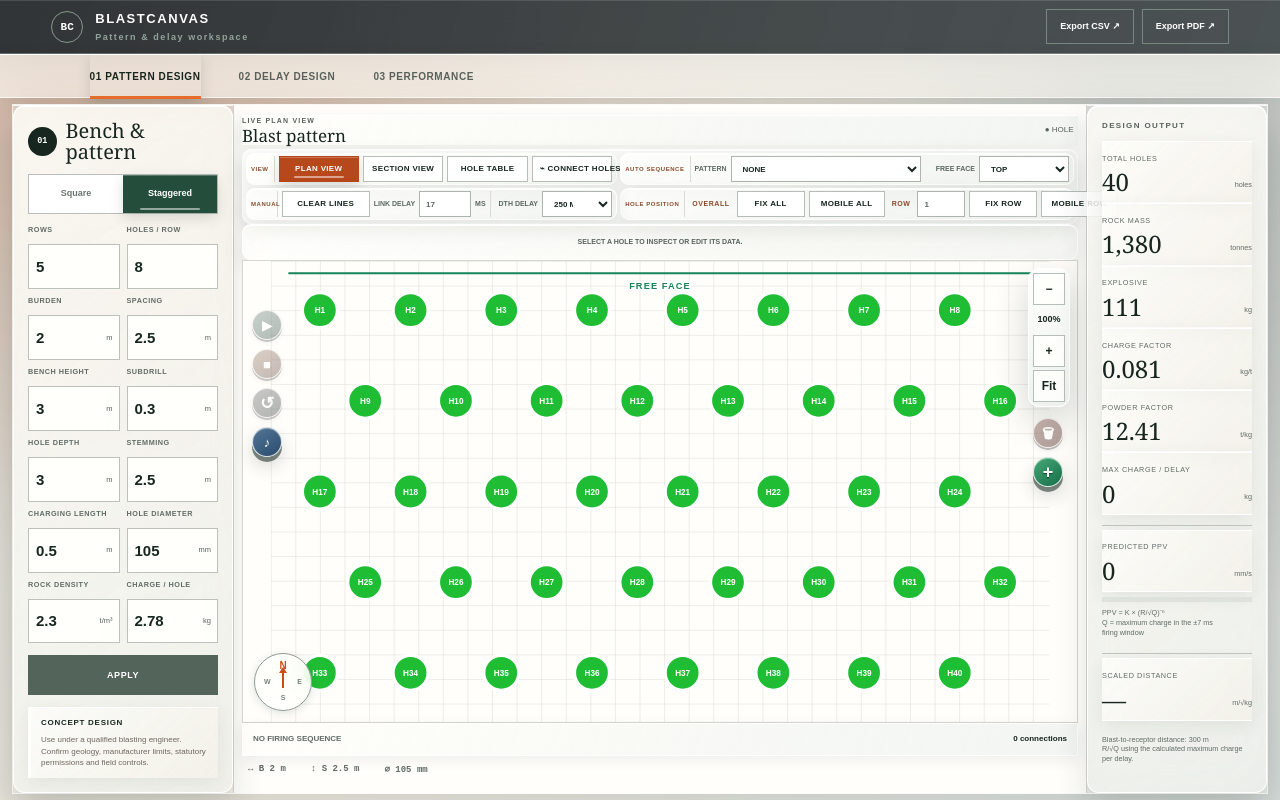
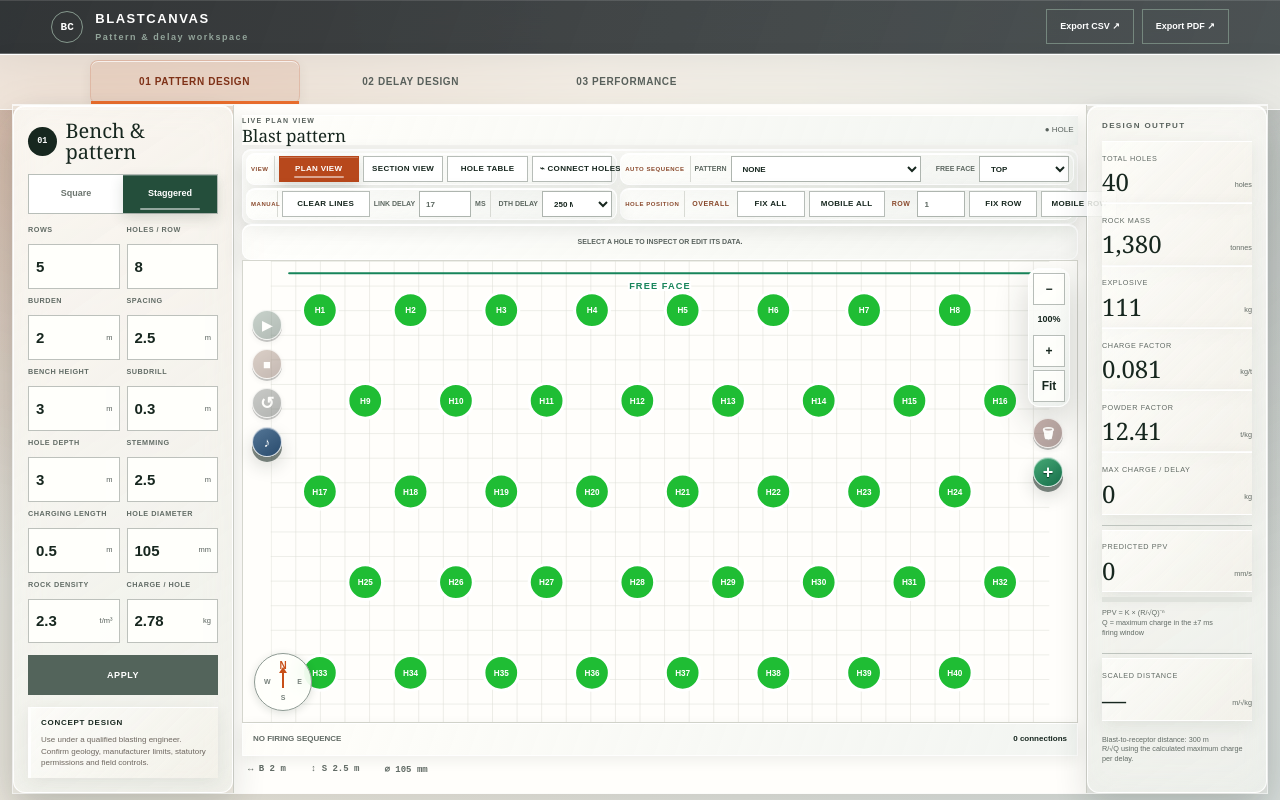
Before and after one commit to srj17-max/Blast-Designing, a Next.js app: page / in a window 1280 px wide. Built offline with nearby package versions, Linux system fonts and the light colour scheme.

Commit message:
Block duplicate initiators and refine workflow tabs

```diff
--- a/app/globals.css
+++ b/app/globals.css
@@ -533,3 +533,28 @@ button:not(:disabled){will-change:auto}
 @keyframes ambientGlassDrift{from{transform:translate3d(-1.5%,-1%,0) scale(1.02)}to{transform:translate3d(1.5%,1%,0) scale(1.035)}}
 @media(prefers-reduced-motion:reduce){main::before{animation:none!important}.view-plan .diagramFrame,.view-section .sectionView,.view-table .holeTable{animation:none!important}.draggable circle{transition:none!important}}
 @media print{main::before{display:none!important}}
+
+/* Workflow tabs: animate only the changing rail content and indicator. */
+nav button::after{content:"";position:absolute;left:0;right:0;bottom:-1px;height:3px;background:var(--orange);transform:scaleX(0);transform-origin:center;opacity:0;transition:transform .24s cubic-bezier(.2,.8,.2,1),opacity .18s ease}
+nav button.active::after{transform:scaleX(1);opacity:1}
+nav button.active{transition:color .18s ease,background-color .18s ease,box-shadow .18s ease}
+.tab-0 .controls{animation:workflowTab0 .2s cubic-bezier(.22,.75,.28,1) both}
+.tab-1 .controls{animation:workflowTab1 .2s cubic-bezier(.22,.75,.28,1) both}
+.tab-2 .controls{animation:workflowTab2 .2s cubic-bezier(.22,.75,.28,1) both}
+.tab-0 .canvasHead>div,.tab-1 .canvasHead>div,.tab-2 .canvasHead>div{animation:workflowHeadingIn .18s ease-out both}
+@keyframes workflowTab0{from{opacity:.76;transform:translate3d(-4px,0,0)}to{opacity:1;transform:none}}
+@keyframes workflowTab1{from{opacity:.76;transform:translate3d(4px,0,0)}to{opacity:1;transform:none}}
+@keyframes workflowTab2{from{opacity:.76;transform:translate3d(4px,0,0)}to{opacity:1;transform:none}}
+@keyframes workflowHeadingIn{from{opacity:.68;transform:translate3d(0,3px,0)}to{opacity:1;transform:none}}
+@media(prefers-reduced-motion:reduce){nav button::after{transition:none!important}.tab-0 .controls,.tab-1 .controls,.tab-2 .controls,.tab-0 .canvasHead>div,.tab-1 .canvasHead>div,.tab-2 .canvasHead>div{animation:none!important}}
+@media print{nav button::after{display:none!important}.tab-0 .controls,.tab-1 .controls,.tab-2 .controls,.canvasHead>div{animation:none!important}}
+
+/* Balanced workflow navigation: equal targets, aligned labels and a quiet active surface. */
+nav{height:56px;display:grid;grid-template-columns:repeat(3,minmax(150px,210px));align-items:center;gap:6px}
+nav button{height:38px;display:flex;align-items:center;justify-content:center;padding:0 16px;border:1px solid transparent;border-radius:8px;line-height:1;white-space:nowrap}
+nav button.active{color:#7f3218;background:rgba(183,72,28,.10);border-color:rgba(183,72,28,.16);box-shadow:inset 0 1px 0 rgba(255,255,255,.72),0 4px 12px rgba(62,48,39,.08)}
+@media(hover:hover){nav button:not(.active):hover{color:var(--ink);background:rgba(255,255,255,.56);border-color:rgba(91,103,96,.14)}nav button.active:hover{color:#7f3218;background:rgba(183,72,28,.14);border-color:rgba(183,72,28,.2)}}
+@media(max-width:720px){nav{height:54px;padding-inline:10px;grid-template-columns:repeat(3,minmax(0,1fr));gap:4px}nav button{height:40px;padding:0 6px;font-size:8px;white-space:normal;text-align:center;line-height:1.15}}
+.connectionConflictPrompt{border-left:4px solid #b7481c}
+.connectionConflictPrompt h3{margin-bottom:12px}
+.connectionConflictPrompt p{line-height:1.55}
```
Also changed, not shown: app/page.tsx (+2 -2 lines).
